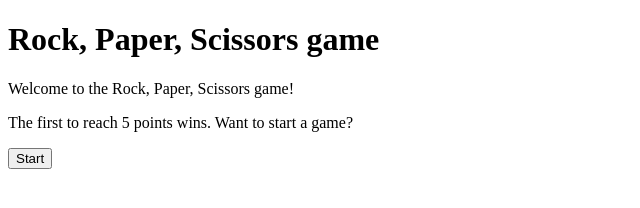
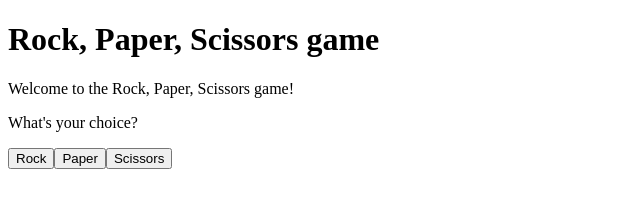
Before and after one commit to DaniLoBerr/rock-paper-scissors, a plain HTML site: page index.html in a window 1280 px wide. Shown: the whole page, without its empty margins (0-640 px from the left). Drawn offline with Linux system fonts and the light colour scheme.

Commit message:
Create the round UI in the script.js file
Fix typo in index.html.

```diff
--- a/script.js
+++ b/script.js
@@ -1,6 +1,32 @@
 function playGame() {}
 
+// Initial UI
 const startButton = document.querySelector("#start");
 startButton.addEventListener("click", () => {
   playGame();
 });
+
+// Round UI
+const gameContainer = document.querySelector("#game-container");
+const choiceQuestion = document.querySelector("#choice-question");
+
+const rockButton = document.createElement("button");
+rockButton.classList.add("choice-button");
+rockButton.setAttribute("id", "rock");
+rockButton.textContent = "Rock";
+
+const paperButton = document.createElement("button");
+paperButton.classList.add("choice-button");
+paperButton.setAttribute("id", "paper");
+paperButton.textContent = "Paper";
+
+const scissorsButton = document.createElement("button");
+scissorsButton.classList.add("choice-button");
+scissorsButton.setAttribute("id", "scissors");
+scissorsButton.textContent = "Scissors";
+
+choiceQuestion.textContent = "What's your choice?";
+gameContainer.removeChild(startButton);
+gameContainer.appendChild(rockButton);
+gameContainer.appendChild(paperButton);
+gameContainer.appendChild(scissorsButton);
```
Also changed, not shown: index.html (+1 -0 lines).
